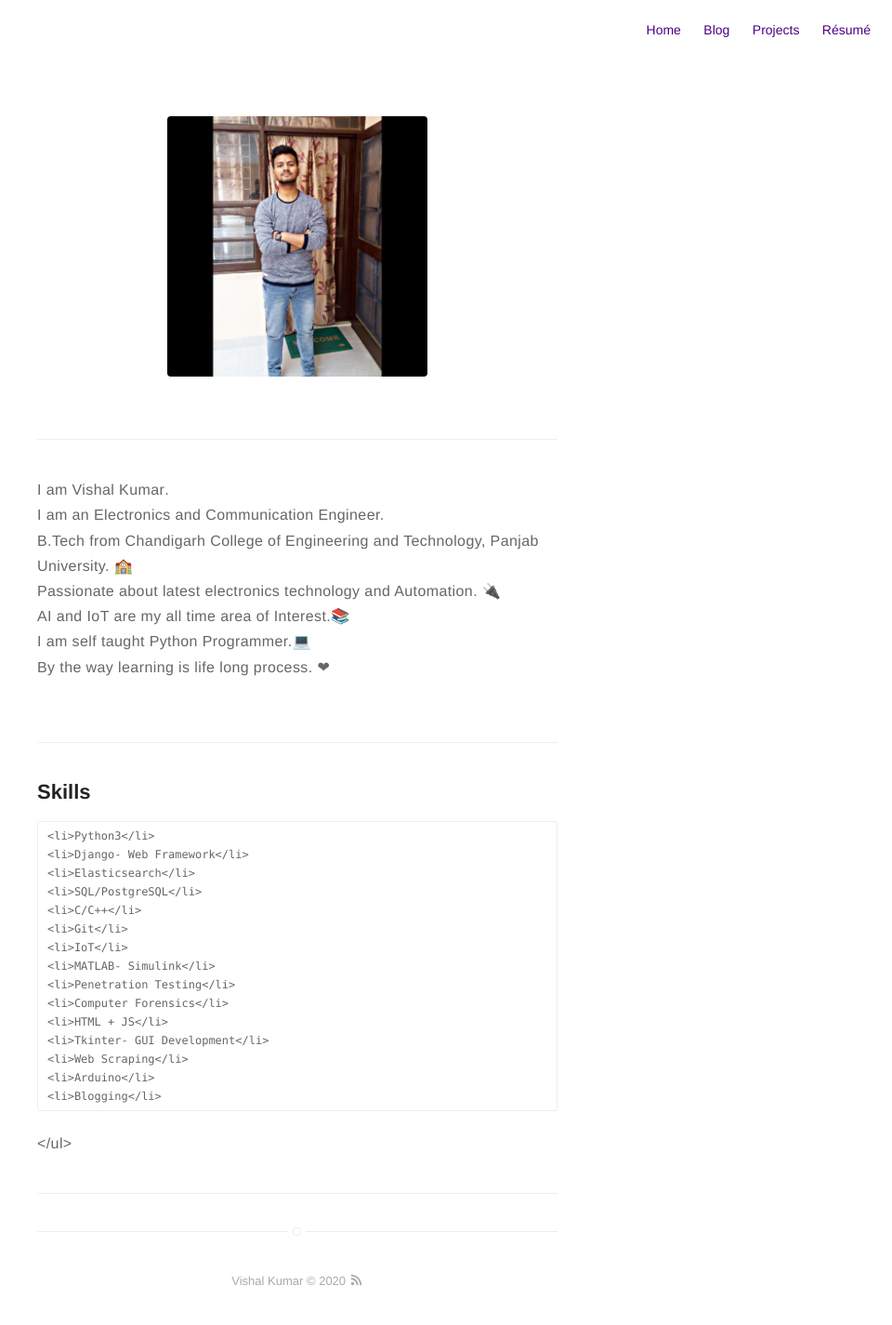
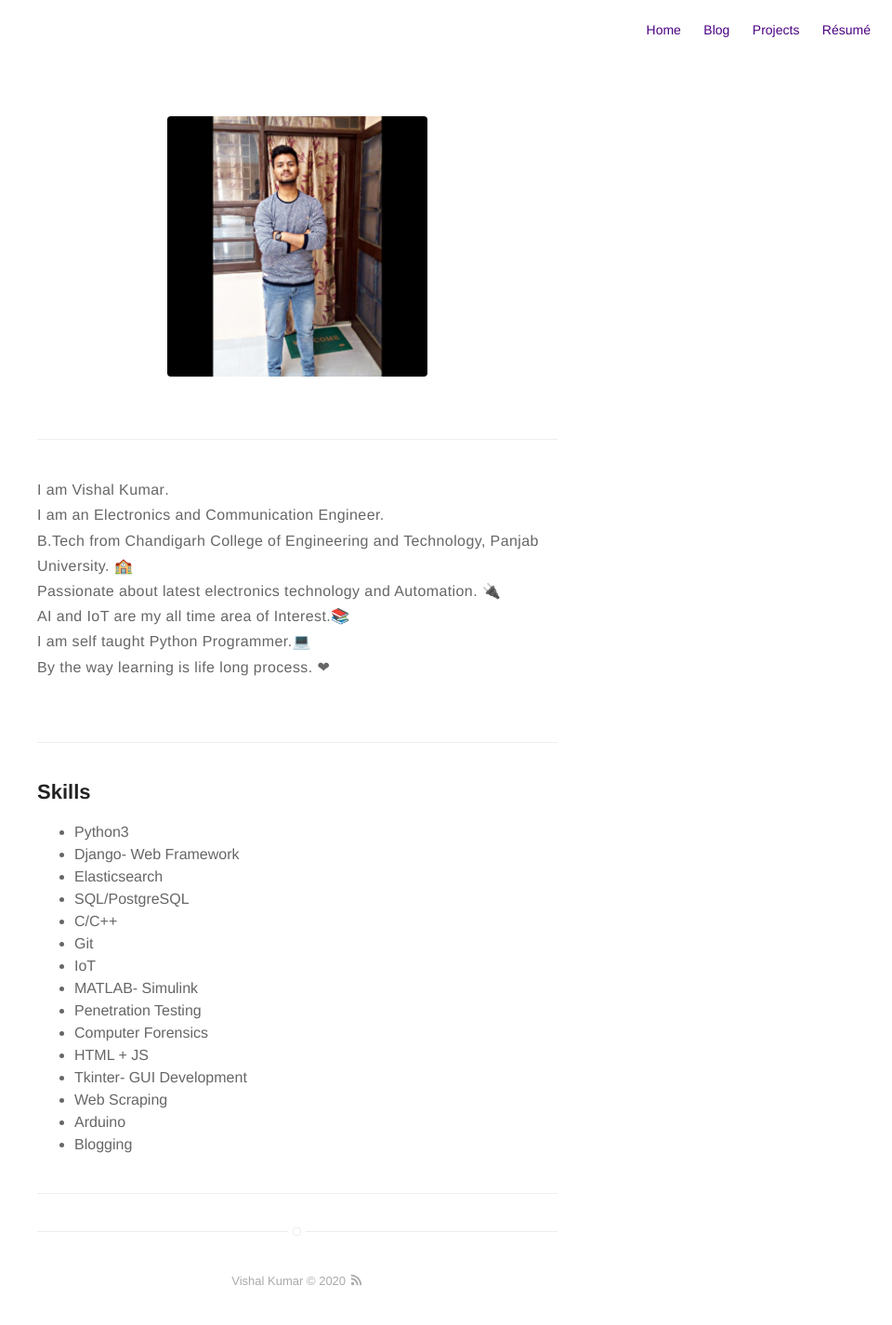
Before and after one commit to the-vishal/the-vishal.github.io, a Jekyll site: the page built from about.md, in a window 1280 px wide. Shown: the whole page at 93% size, without its empty margins (320-1280 px from the left). Built offline with Jekyll 4.4.1, drawn with Linux system fonts in a browser that asks for light colours.

Commit message:
Update about.md

```diff
--- a/about.md
+++ b/about.md
@@ -21,6 +21,7 @@ By the way learning is life long process. ❤<br/><br/>
 </p>
 <hr>
 <h2>Skills</h2>
+<ul class="skill-list">
 	<li>Python3</li>
 	<li>Django- Web Framework</li>
 	<li>Elasticsearch</li>
```
